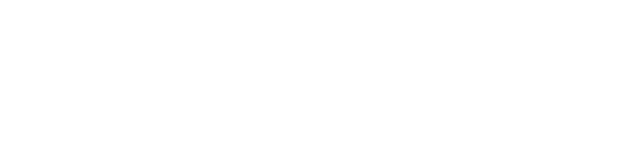
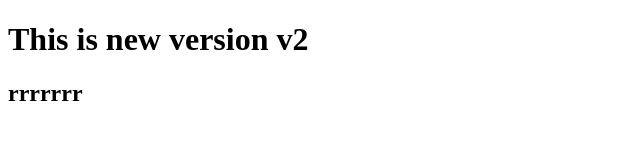
Before and after one commit to gopal-krishna-jha/git-repo, a plain HTML site: page index.html in a window 1280 px wide. Shown: the whole page, without its empty margins (0-640 px from the left). Drawn offline with Linux system fonts and the light colour scheme.

Commit message:
this is the new

```diff
--- a/index.html
+++ b/index.html
@@ -6,6 +6,8 @@
     <title>Document</title>
 </head>
 <body>
-
+    <h1>This is new version v2
+    </h1>
+    <h2>rrrrrrr</h2>
 </body>
 </html>
```
